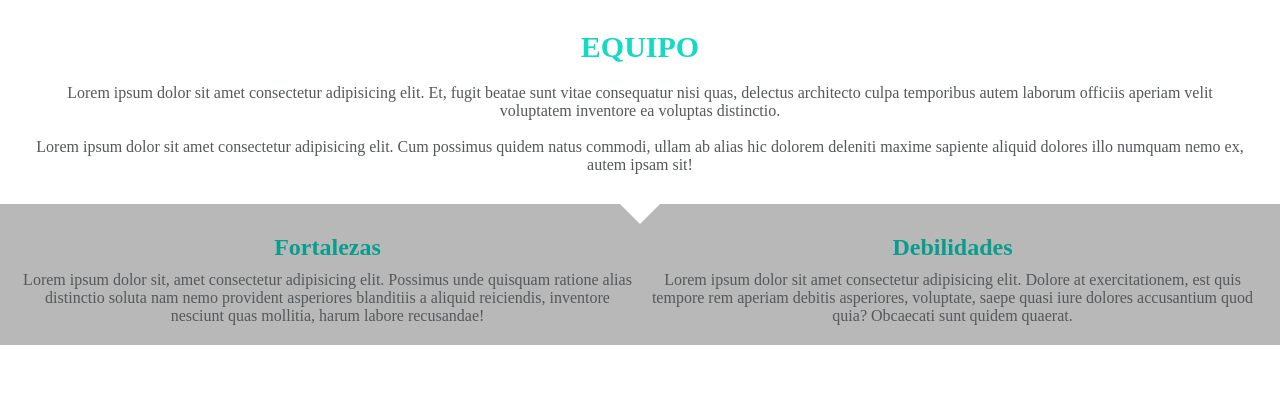
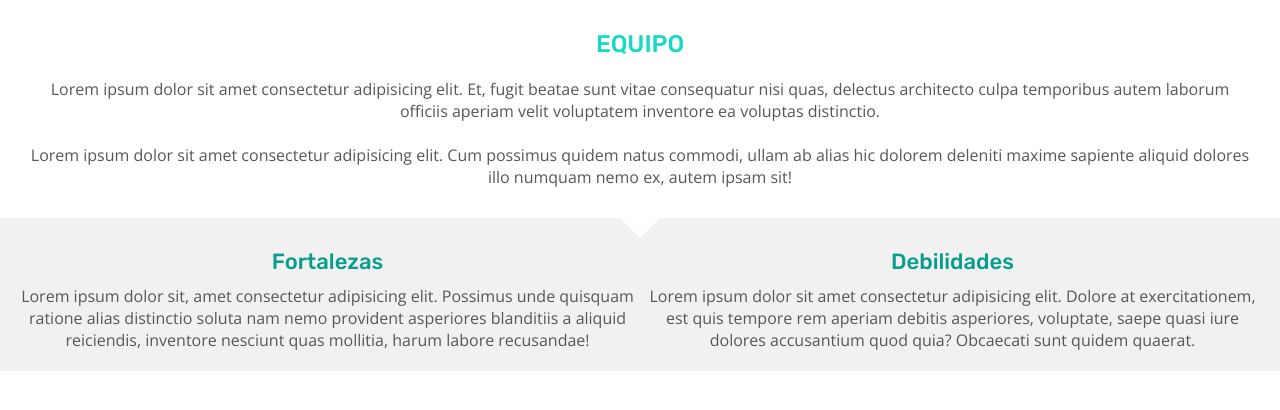
Before and after one commit to juditcasamitjana/personal-projects, a plain HTML site: page 01 my web/index.html in a window 1280 px wide. Drawn offline with nearby package versions, Linux system fonts and the light colour scheme.

Commit message:
add fonts

```diff
--- a/01 my web/index.html
+++ b/01 my web/index.html
@@ -3,7 +3,13 @@
   <head>
     <meta charset="UTF-8" />
     <meta name="viewport" content="width=device-width, initial-scale=1.0" />
-    <title>Document</title>
+    <title>Web group1</title>
+    <link rel="preconnect" href="https://fonts.googleapis.com" />
+    <link rel="preconnect" href="https://fonts.gstatic.com" crossorigin />
+    <link
+      href="https://fonts.googleapis.com/css2?family=Open+Sans:ital,wght@0,300..800;1,300..800&family=Rubik:ital,wght@0,300..900;1,300..900&display=swap"
+      rel="stylesheet"
+    />
     <link rel="stylesheet" href="./styles/reset.css" />
     <link rel="stylesheet" href="./styles/style.css" />
   </head>
--- a/01 my web/styles/style.css
+++ b/01 my web/styles/style.css
@@ -1,4 +1,12 @@
 /* Media mobile */
+
+
+h1, h2 {
+    font-family: "Rubik", serif;
+    font-optical-sizing: auto;
+    font-weight: 400;
+    font-style: normal;
+}
 
 section.equipo {
     background-color: white;
@@ -8,19 +16,21 @@ section.equipo {
 h1.equipo {
     color: #14d9c4;
     margin-bottom: 20px;
-    display: flex;
-    justify-content: center;
-    font-size: 30px;
+    text-align: center;
+    font-size: 24px;
+    font-weight: 500;
 }
 
 p.equipo {
     color: #54585a;
-    display: flex;
     text-align: center;
+    font-family: "Open Sans", serif;
+    font-size: 16px;
+    font-weight: normal;
 }
 
 section.fort-deb {
-    background-color: #b8b8b9;
+    background-color: rgba(184, 184, 185, 0.2);
     padding: 0 20px 20px 20px;
     display: flex;
     flex-direction: column;
@@ -28,8 +38,9 @@ section.fort-deb {
 
 h2.fort-deb {
     color: #099d8d;
-    display: flex;
-    justify-content: center;
+    text-align: center;
+    font-size: 22px;
+    font-weight: 500;
     margin: 30px 0 10px;
 }
 
```
Also changed, not shown: 1 other file.
